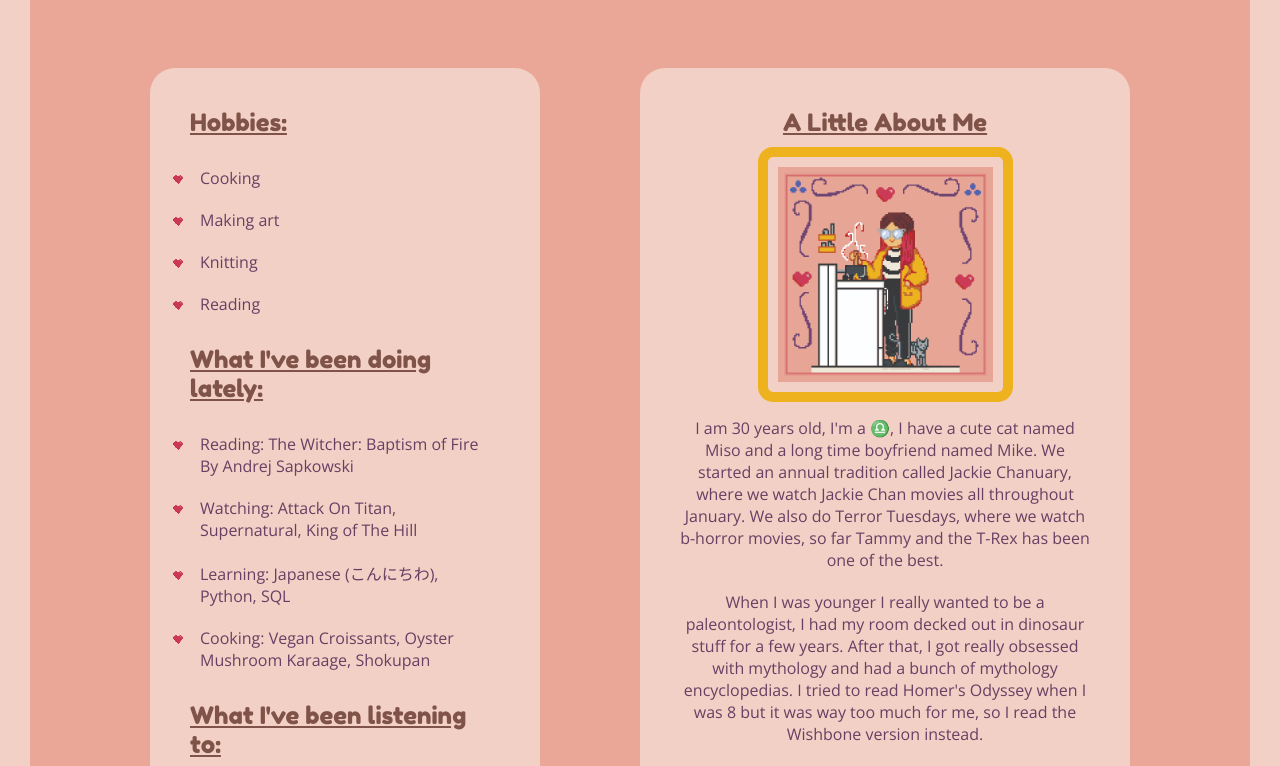
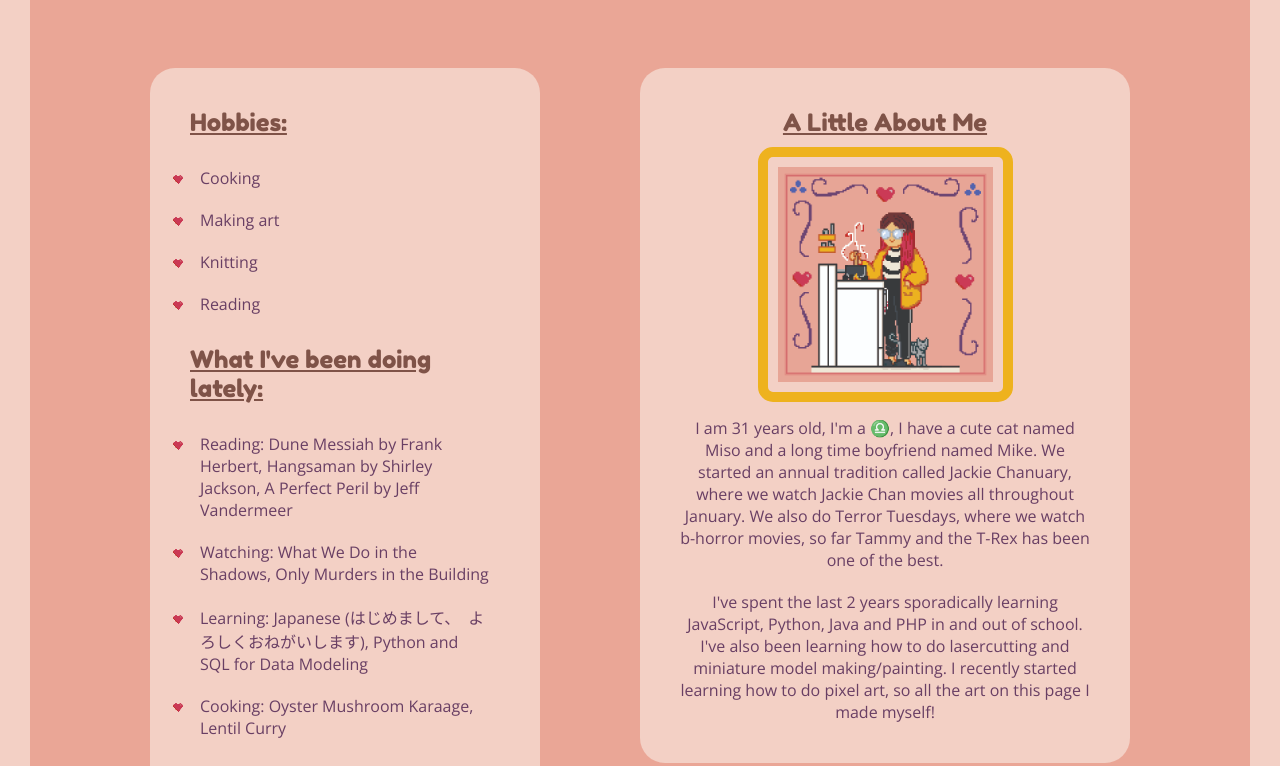
Before and after one commit to lavinbrenna/brennaportfolio, a plain HTML site: page index.html in a window 1280 px wide. Shown: the part 180-946 px from the top of the page. Drawn offline with nearby package versions, Linux system fonts and the light colour scheme.

Commit message:
Update index.html

```diff
--- a/index.html
+++ b/index.html
@@ -26,10 +26,10 @@
                         </ul>
                     <h2>What I've been doing lately:</h2>
                         <ul>
-                            <li>Reading: The Witcher: Baptism of Fire By Andrej Sapkowski </li>
-                            <li>Watching: Attack On Titan, Supernatural, King of The Hill</li>
-                            <li>Learning: Japanese (こんにちわ), Python, SQL</li>
-                            <li>Cooking: Vegan Croissants, Oyster Mushroom Karaage, Shokupan</li>
+                            <li>Reading: Dune Messiah by Frank Herbert, Hangsaman by Shirley Jackson, A Perfect Peril by Jeff Vandermeer</li>
+                            <li>Watching: What We Do in the Shadows, Only Murders in the Building</li>
+                            <li>Learning: Japanese (はじめまして、　よろしくおねがいします), Python and SQL for Data Modeling</li>
+                            <li>Cooking: Oyster Mushroom Karaage, Lentil Curry</li>
                         </ul>
                     <h2>What I've been listening to:</h2>
                         <ul>
@@ -44,16 +44,12 @@
                     <h2>A Little About Me</h2>
                     <img src="img_assets/pixelportrait.jpg">
                     <p>
-                        I am 30 years old, I'm a &#9806, I have a cute
+                        I am 31 years old, I'm a &#9806, I have a cute
                         cat named Miso and a long time boyfriend named Mike. We started an annual tradition called Jackie Chanuary, where we watch Jackie Chan movies all throughout January.
                         We also do Terror Tuesdays, where we watch b-horror movies, so far Tammy and the T-Rex has been one of the best.
                     </p>
                     <p>
-                        When I was younger I really wanted to be a paleontologist, I had my room decked out in dinosaur stuff for a few years.
-                        After that, I got really obsessed with mythology and had a bunch of mythology encyclopedias. I tried to read Homer's Odyssey when I was 8 but it was way too much for me, so I read the Wishbone version instead.
-                    </p>
-                    <p>
-                        I've spent the last 2 years learning JavaScript, Dart, Python, Java and PHP. I've also been learning screenprinting, miniature model making and stop motion puppetry.
+                        I've spent the last 2 years sporadically learning JavaScript, Python, Java and PHP in and out of school. I've also been learning how to do lasercutting and miniature model making/painting.
                         I recently started learning how to do pixel art, so all the art on this page I made myself!
                     </p>
                 </article>
```
